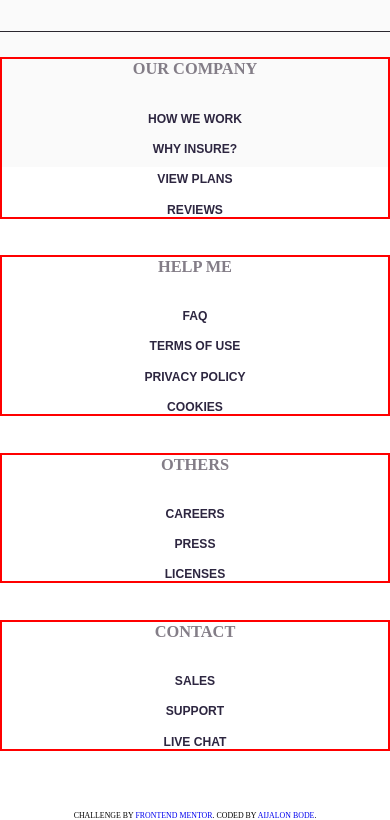
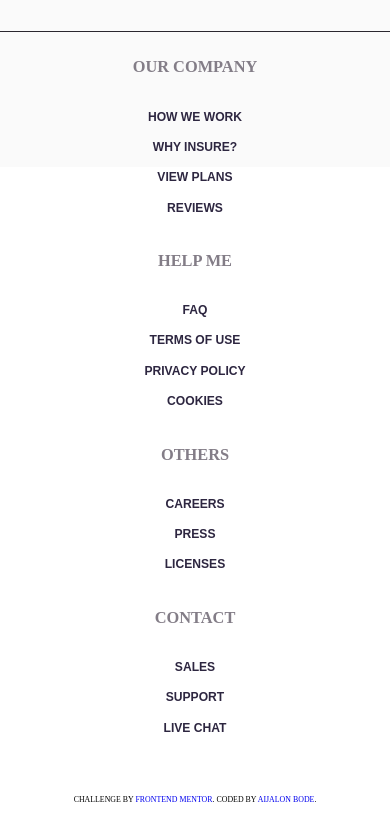
Before and after one commit to capitolcomputers/Insure-landing-page, a plain HTML site: page index.html in a window 390 px wide. Shown: the part 2915-3735 px from the top of the page. Drawn offline with Linux system fonts and the light colour scheme.

Commit message:
fixedd error

```diff
--- a/styles.css
+++ b/styles.css
@@ -305,7 +305,7 @@ footer .attribution {
 @media screen and (max-width: 29em) {
 
   body {
-    /* font-family: sans-serif; */
+
     height: 100vh;
   }
 
@@ -459,7 +459,6 @@ left: 35%;
 }
 
 .footer-about-links > div {
-  border: 2px solid red;
   margin-bottom: 3rem;
 }
 
@@ -470,6 +469,4 @@ left: 35%;
   font-weight: 600;
 }
 
-
-/* end of block */
 }
```
